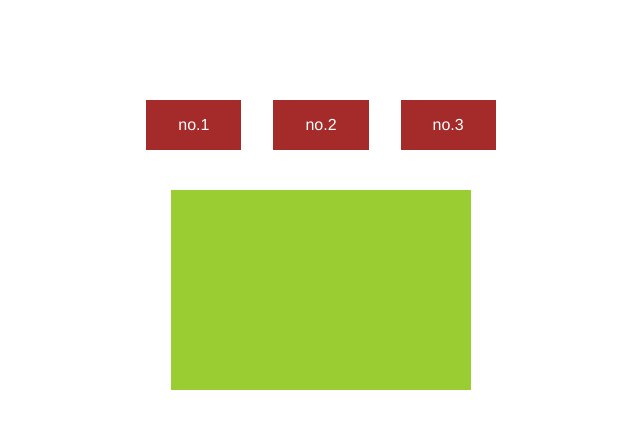
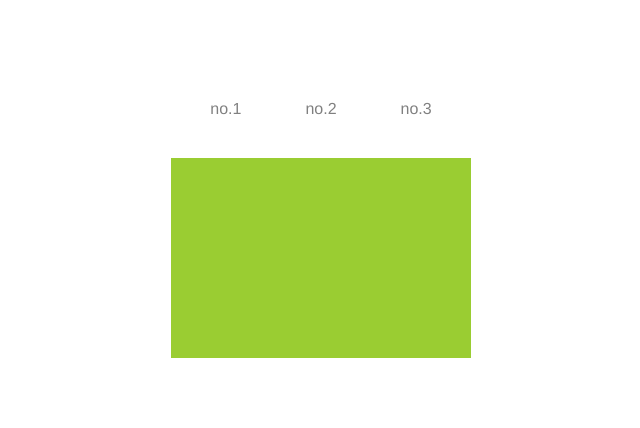
Before and after one commit to gokoku/dd-list, a website built with Vite: page index.html in a window 1280 px wide. Shown: the whole page, without its empty margins (319-959 px from the left). Built offline with nearby package versions, Linux system fonts and the light colour scheme.

Commit message:
margin がついてるとその分ずれることがわかったのでこうした

```diff
--- a/style.css
+++ b/style.css
@@ -26,9 +26,9 @@ ul {
 }
 li{
   padding: 1rem 2rem;
-  margin: 1rem;
-  color: white;
-  background-color: brown;
+  margin: 0;
+  color: gray;
+  background-color: transparent;
   cursor: move;
 }
 .active {
```
